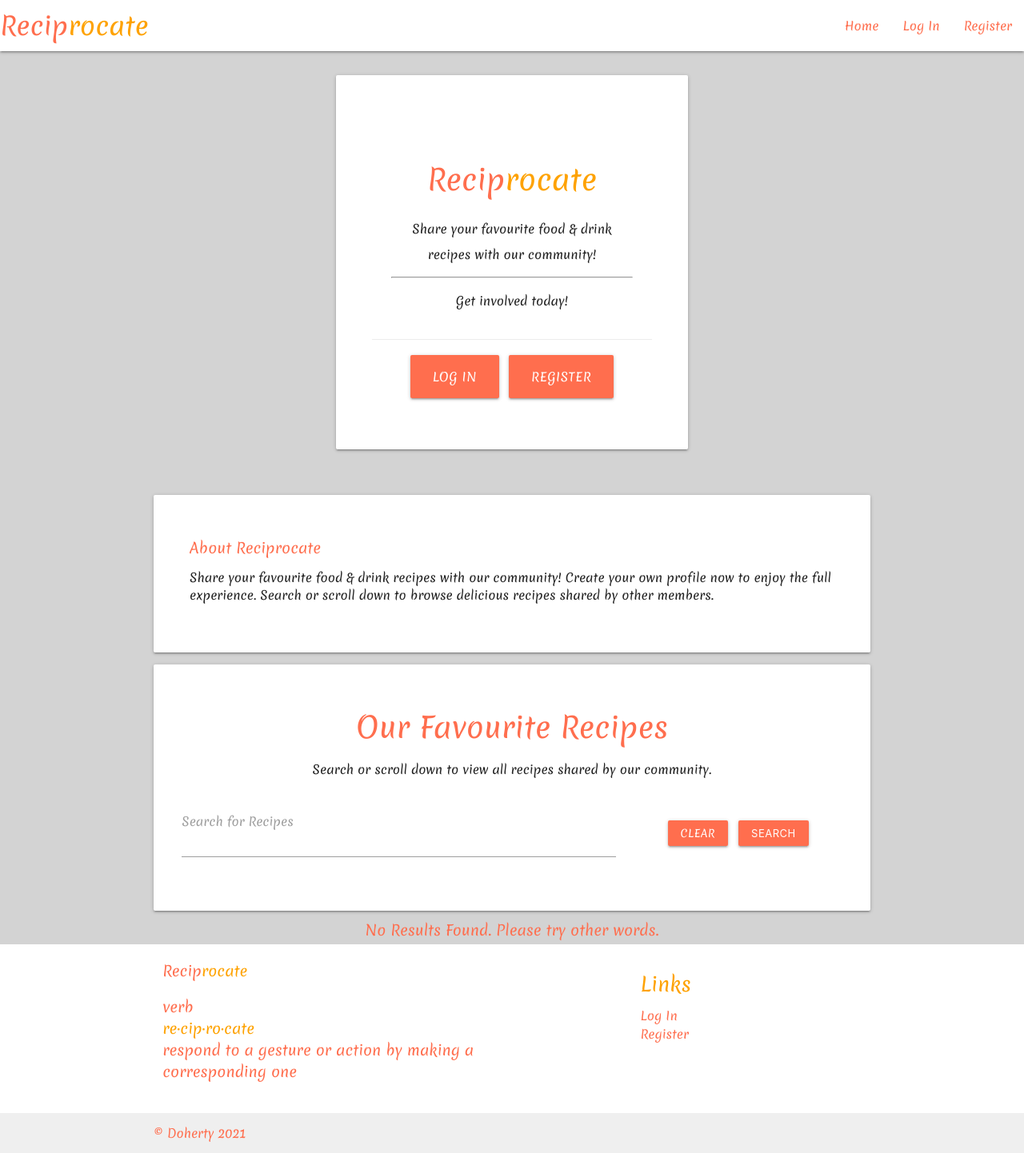
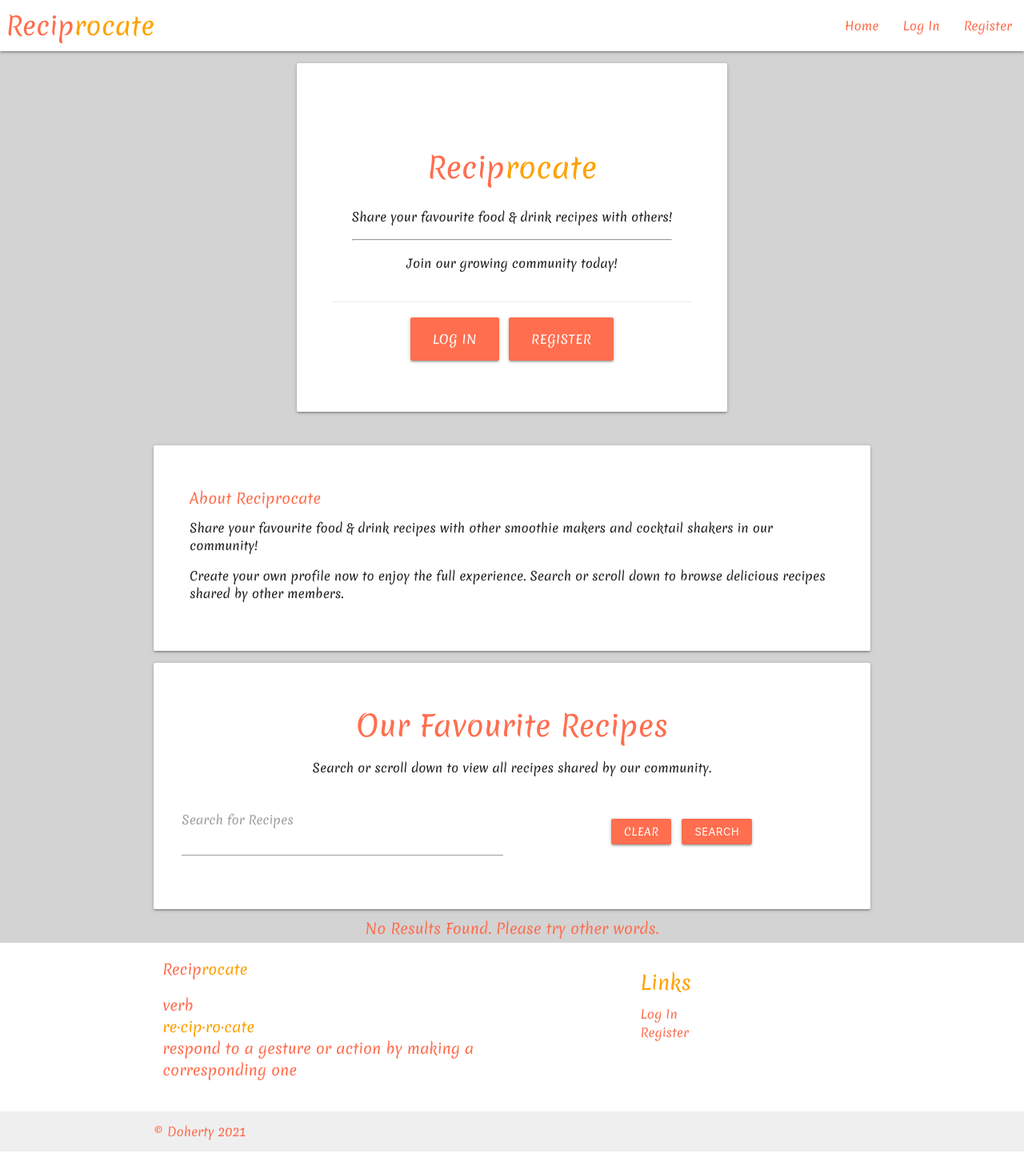
Before and after one commit to Code-Institute-Submissions/alandoherty95-reciprocate-app, a Flask app: page / in a window 1280 px wide. Shown: the whole page at 80% size. Run offline with Flask 2, Linux system fonts and the light colour scheme; data that the repository does not hold is empty; some libraries are stand-ins or nearby versions.

Commit message:
Changed flashes color, updated description on homepage, added info to SHS card

```diff
--- a/app.py
+++ b/app.py
@@ -156,7 +156,7 @@ def delete_recipe(recipe_id):
     return redirect(url_for("get_recipes"))
 
 
-# categories
+# view categories
 @app.route("/get_categories")
 def get_categories():
     categories = list(mongo.db.categories.find().sort("category_name", 1))
--- a/static/css/style.css
+++ b/static/css/style.css
@@ -66,6 +66,7 @@ p {
 
 .extended .recip {
   color: #ff6e4e;
+  margin-left: 0.5rem;
 }
 
 .brand-logo > span {
@@ -87,6 +88,7 @@ p {
 
 .flashes h4 {
   line-height: 2;
+  color: #ffffff;
 }
 
 .btn-small {
@@ -112,8 +114,8 @@ h1 > span {
 }
 
 .greeting-card {
-  margin: 2rem;
-  padding: 2rem;
+  margin: 1rem;
+  padding: 1rem;
   background-color: #ffffff;
 }
 
@@ -168,11 +170,32 @@ img.activator {
 }
 
 /* media queries */
-/*
+
 @media only screen and (min-width: 992px) {
+    img.activator {
+    height: auto;
+    width: 18rem;
+  }
 
+  h1 {
+    color: #ff6e4e;
+    font-size: 2.4rem;
+  }
+
+  h2 {
+    color: #ff6e4e;
+    font-size: 2.4rem;
+  }
+
+  h6 {
+    color: #ff6e4e;
+    font-size: 1.4rem;
+  }
+
+  p {
+    font-size: 1.2rem;
+  }
 }
-*/
 
 @media only screen and (min-width: 768px) {
   img.activator {
--- a/templates/profile.html
+++ b/templates/profile.html
@@ -73,7 +73,8 @@
         <div class="card-content">
             <span class="card-title activator">
             <h4>Shannon Hotel Supplies</h4>
-            <p>Click to reveal more about SHS. The family business originated from our dedicated service base in Limerick which traditionally covered the Mid West region of the Country</p>
+            <p>Click to reveal more about SHS. The family business originated from our dedicated service base in Limerick which traditionally covered the mid-west region of the country.</p>
+            <p>Browse through the range of smoothie makers and cocktail shakers!</p>
             </span>
             <p><a href="https://www.shsonline.ie/" target="_blank" class="btn-small">Visit SHS Website</a></p>
         </div>
--- a/templates/recipes.html
+++ b/templates/recipes.html
@@ -4,14 +4,14 @@
     <!-- greeting card -->
     <div class="container valign-wrapper">
         <div class="row">
-            <div class="col s10 offset-s1 valign">
+            <div class="col valign">
                 <div class="card greeting-card">
                     <div class="card-content">
                         <div class="card-title center">
                             <h1 class="center-align">Recip<span>rocate</span></h1>
-                            <p>Share your favourite food & drink recipes with our community!</p>
+                            <p>Share your favourite food & drink recipes with others!</p>
                             <hr>
-                            <p>Get involved today!</p>
+                            <p>Join our growing community today!</p>
                         </div>
                     </div>
                     <!-- all new recipe button -->
@@ -32,7 +32,8 @@
     </div>
     <!-- application name and description -->
     <div class="card">
-        <h6>About Reciprocate</h6><p>Share your favourite food & drink recipes with our community! Create your own profile now to enjoy the full experience. Search or scroll down to browse delicious recipes shared by other members.</p>
+        <h6>About Reciprocate</h6><p>Share your favourite food & drink recipes with other smoothie makers and cocktail shakers in our community!</p>
+        <p>Create your own profile now to enjoy the full experience. Search or scroll down to browse delicious recipes shared by other members.</p>
     </div>
 
     <!-- search bar -->
@@ -41,12 +42,12 @@
             <h2 class="center-align">Our Favourite Recipes</h2>
             <p class="info">Search or scroll down to view all recipes shared by our community.</p>
             <div class="row valign-wrapper center-align">
-                <div class="input-field col s12 m8">
+                <div class="input-field col s12">
                     <i class="fas fa-search-prefix"></i>
                     <input type="text" name="query" id="query" minlenght="3" class="validate" required>
                     <label for="query">Search for Recipes</label>
                 </div>
-                <div class="col s12 m4">
+                <div class="col s12">
                     <a href="{{ url_for('get_recipes') }}" class="btn-small">Clear</a>
                     <button type="submit" class="btn-small">Search</button>
                 </div>
```
